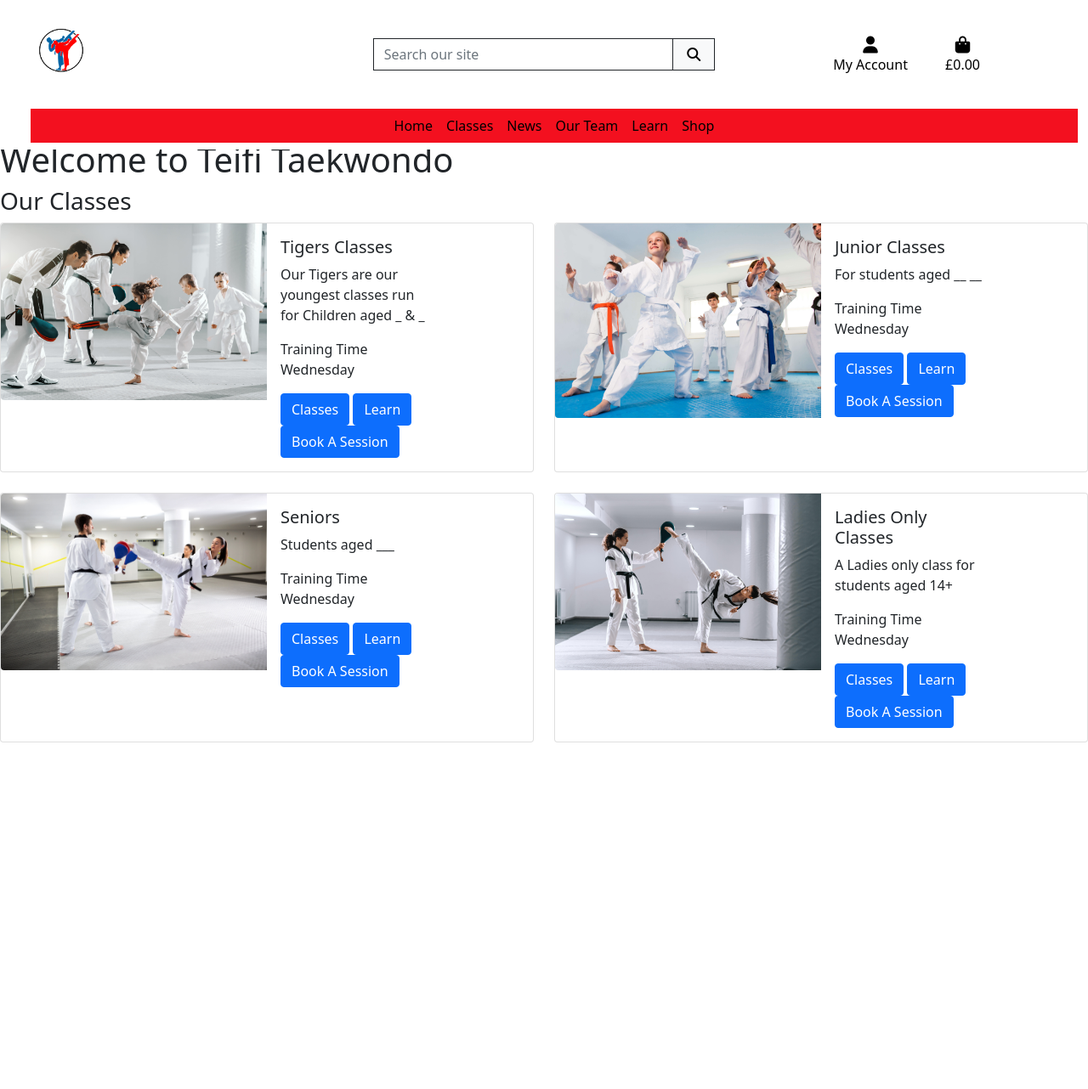
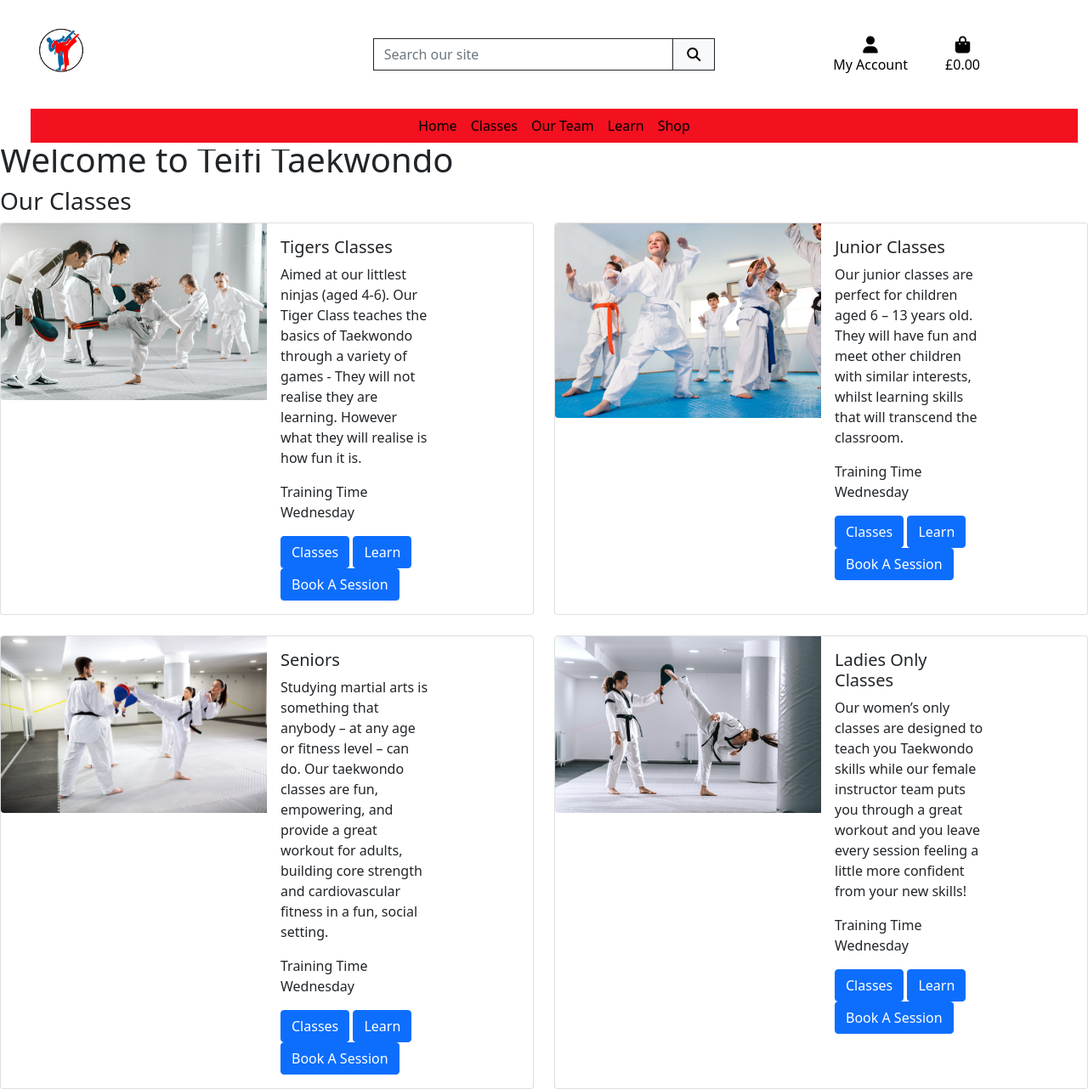
Before and after one commit to tloveday/MS4, a Django app: page / in a window 1280 px wide. Shown: the whole page at 85% size. Before the commit the page ends 874 px from the top, so only its background shows below. Run offline with Django 3.2, Linux system fonts and the light colour scheme; some libraries are stand-ins or nearby versions.

Commit message:
Update to index page

```diff
--- a/home/templates/home/index.html
+++ b/home/templates/home/index.html
@@ -23,7 +23,7 @@
                 <div class="col-md-4">
                     <div class="card-body">
                         <h5 class="card-title class-title">Tigers Classes</h5>
-                        <p class="class-info"> Our Tigers are our youngest classes run for Children aged _ & _</p>
+                        <p class="class-info"> Aimed at our littlest ninjas (aged 4-6). Our Tiger Class teaches the basics of Taekwondo through a variety of games - They will not realise they are learning. However what they will realise is how fun it is.</p>
                         <p>Training Time<span> Wednesday</span></p>
                         <a class="btn btn-primary" href="#" role="button">Classes</a>
                         <a class="btn btn-primary" href="#" role="button">Learn</a>
@@ -42,7 +42,7 @@
                   <div class="col-md-4">
                       <div class="card-body">
                           <h5 class="card-title class-title">Junior Classes</h5>
-                          <p class="class-info">For students aged __ __</p>
+                          <p class="class-info">Our junior classes are perfect for children aged 6 – 13 years old. They will have fun and meet other children with similar interests, whilst learning skills that will transcend the classroom.</p>
                           <p>Training Time<span> Wednesday</span></p>
                           <a class="btn btn-primary" href="#" role="button">Classes</a>
                           <a class="btn btn-primary" href="#" role="button">Learn</a>
@@ -61,7 +61,7 @@
                   <div class="col-md-4">
                       <div class="card-body">
                           <h5 class="card-title class-title">Seniors</h5>
-                          <p class="class-info"> Students aged ___</p>
+                          <p class="class-info">Studying martial arts is something that anybody – at any age or fitness level – can do. Our taekwondo classes are fun, empowering, and provide a great workout for adults, building core strength and cardiovascular fitness in a fun, social setting.</p>
                           <p>Training Time<span> Wednesday</span></p>
                           <a class="btn btn-primary" href="#" role="button">Classes</a>
                           <a class="btn btn-primary" href="#" role="button">Learn</a>
@@ -80,7 +80,7 @@
                   <div class="col-md-4">
                       <div class="card-body">
                           <h5 class="card-title class-title">Ladies Only Classes</h5>
-                          <p class="class-info"> A Ladies only class for students aged 14+</p>
+                          <p class="class-info">Our women’s only classes are designed to teach you Taekwondo skills while our female instructor team puts you through a great workout and you leave every session feeling a little more confident from your new skills!</p>
                           <p>Training Time<span> Wednesday</span></p>
                           <a class="btn btn-primary" href="#" role="button">Classes</a>
                           <a class="btn btn-primary" href="#" role="button">Learn</a>
--- a/templates/includes/main-nav.html
+++ b/templates/includes/main-nav.html
@@ -17,11 +17,6 @@
             </div>
         </li>
         <li class="nav-item">
-            <a class="logo-font font-weight-bold nav-link text-black mr-5" href="" id="news-link">
-                News
-            </a>
-        </li>
-        <li class="nav-item">
             <a class="logo-font font-weight-bold nav-link text-black mr-5" href="" id="team-link">
                 Our Team
             </a>
@@ -31,6 +26,7 @@
                 Learn
             </a>
             <div class="dropdown-menu border-0" aria-labelledby="learn-link">
+                <a href="" class="dropdown-item">Taekwondo</a>
                 <a href="" class="dropdown-item">Tigers Taekwondo</a>
                 <a href="" class="dropdown-item ">Juniors Taekwondo</a>
                 <a href="" class="dropdown-item ">Adults Taekwondo</a>
```
